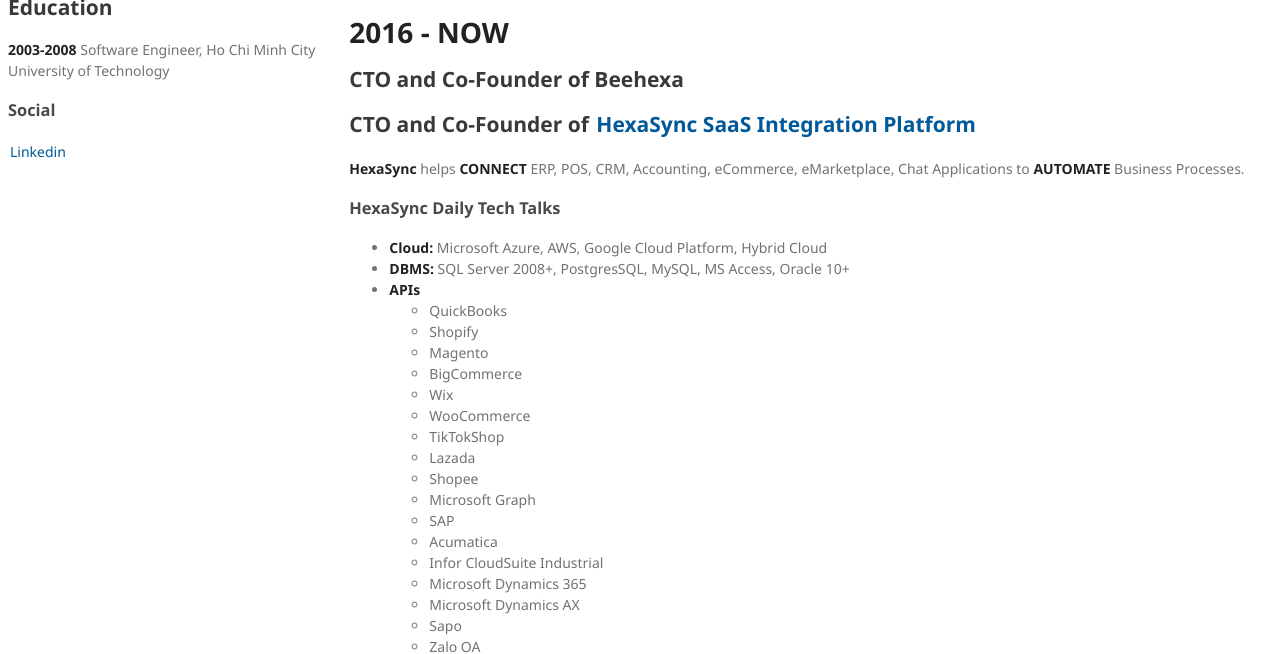
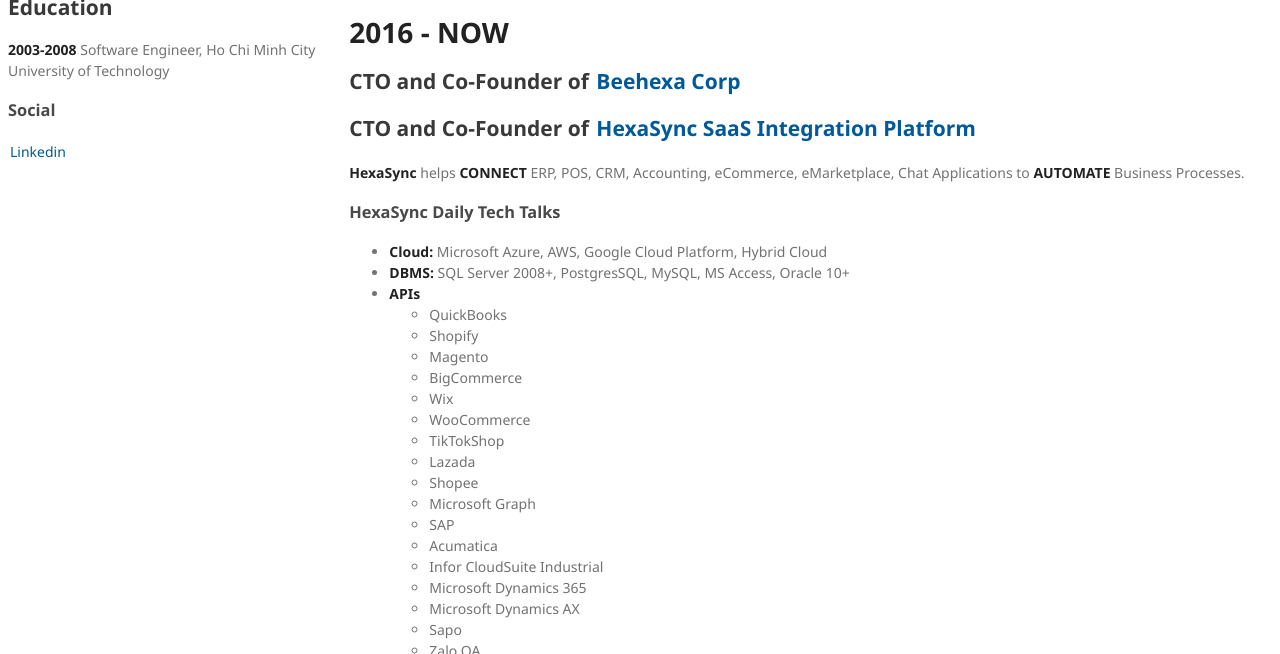
Before and after one commit to beehexacorp/giale, a plain HTML site: page index.html in a window 1280 px wide. Shown: the part 152-806 px from the top of the page. Drawn offline with Linux system fonts and the light colour scheme.

Commit message:
fix html

```diff
--- a/index.html
+++ b/index.html
@@ -40,7 +40,7 @@
                 <p class="view"><strong>Vietnam Web Summit 2023:</strong>&nbsp;<a href="https://www.facebook.com/hexasync.vn/posts/beehexa-topdev-vietnam-web-summit-2023-di%E1%BB%85n-gi%E1%BA%A3-%C3%B4ng-l%C3%AA-h%E1%BB%AFu-ho%C3%A0ng-gia-cto-co-foun/848621687268118/" target="_blank">Auditing Data with AI</a></p>
 
 				<h1>2016 - NOW</h1>
-                <h2>CTO and Co-Founder of Beehexa <a href="https://www.beehexa.com/"></a></h2>
+                <h2>CTO and Co-Founder of <a href="https://www.beehexa.com/">Beehexa Corp</a></h2>
                 <h2>CTO and Co-Founder of <a href="https://www.hexasync.com/">HexaSync SaaS Integration Platform</a></h2>
 
 				<p>
```
